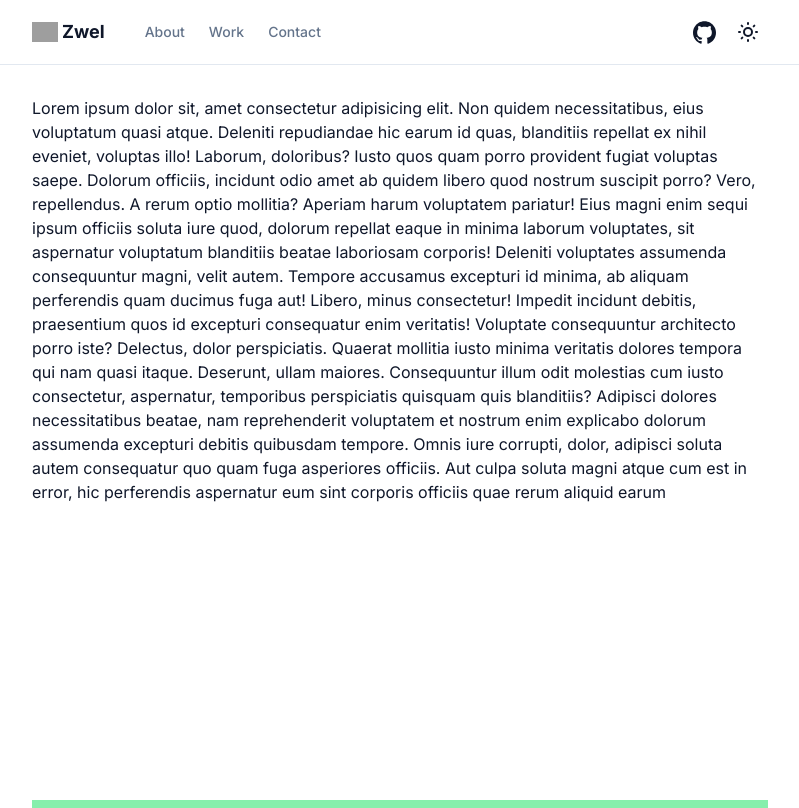
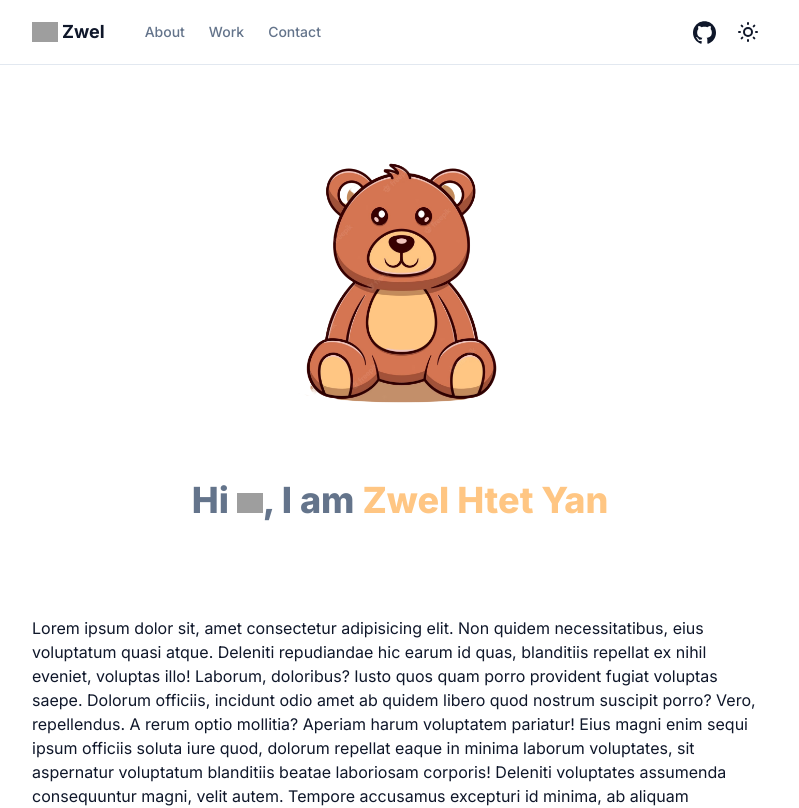
Before and after one commit to zwelhtetyan/zwel.dev, a Next.js app: page / in a window 1280 px wide. Shown: the top 808 px of the page, without its empty margins (240-1039 px from the left). Built offline with nearby package versions, Linux system fonts and the light colour scheme; grey boxes are pictures that could not be loaded.

Commit message:
progress: making hero section

```diff
--- a/app/page.tsx
+++ b/app/page.tsx
@@ -2,12 +2,12 @@ import Link from "next/link";
 
 import { siteConfig } from "@/config/site";
 import { buttonVariants } from "@/components/ui/button";
-import { About, Contact, Projects } from "@/components";
+import { About, Contact, Hero, Projects } from "@/components";
 
 export default function IndexPage() {
   return (
     <div className="container px-4 xs:px-8">
-      {/* <div className="flex max-w-[980px] flex-col items-start gap-2">
+      {/* <div className="flex max-w-[980px] flex-col items-start gap-2 pt-24">
         <h1 className="text-3xl font-extrabold leading-tight tracking-tighter md:text-4xl">
           Beautifully designed components <br className="hidden sm:inline" />
           built with Radix UI and Tailwind CSS.
@@ -35,6 +35,7 @@ export default function IndexPage() {
           GitHub
         </Link>
       </div> */}
+      <Hero />
       <About />
       <Projects />
       <Contact />
--- /dev/null
+++ b/components/hero/index.tsx
@@ -0,0 +1,21 @@
+import Image from "next/image";
+import { Icons } from "../icons";
+
+export default function Hero() {
+  return (
+    <section className="flex flex-col items-center pt-28">
+      <Image
+        src="/images/bear.png"
+        alt="bear"
+        width={500}
+        height={500}
+        className="mb-7 w-[340px]"
+      />
+
+      <h1 className="text-3xl font-extrabold text-muted-foreground xs:text-4xl">
+        Hi <Icons.wavingHand className="inline-block" />, I am{" "}
+        <span className="text-[#FFC683]">Zwel Htet Yan</span>
+      </h1>
+    </section>
+  );
+}
--- a/components/icons/index.tsx
+++ b/components/icons/index.tsx
@@ -29,6 +29,7 @@ export const Icons = {
     </svg>
   ),
   bear: (props: { className?: ComponentProps<"img">["className"] }) => (
+    // https://raw.githubusercontent.com/Tarikul-Islam-Anik/Animated-Fluent-Emojis/master/Emojis/Animals/Panda.png
     <Image
       src="https://raw.githubusercontent.com/Tarikul-Islam-Anik/Animated-Fluent-Emojis/master/Emojis/Animals/Bear.png"
       alt="Bear"
@@ -37,14 +38,13 @@ export const Icons = {
       {...props}
     />
   ),
+  wavingHand: (props: { className?: ComponentProps<"img">["className"] }) => (
+    <Image
+      src="https://raw.githubusercontent.com/Tarikul-Islam-Anik/Animated-Fluent-Emojis/master/Emojis/Hand%20gestures/Waving%20Hand.png"
+      alt="waving hand"
+      width={26}
+      height={26}
+      {...props}
+    />
+  ),
 };
-
-{
-  /* <img src="https://raw.githubusercontent.com/Tarikul-Islam-Anik/Animated-Fluent-Emojis/master/Emojis/Animals/Panda.png" alt="Panda" width="25" height="25" /> */
-}
-{
-  /* <img src="https://raw.githubusercontent.com/Tarikul-Islam-Anik/Animated-Fluent-Emojis/master/Emojis/Animals/Bear.png" alt="Bear" width="25" height="25" /> */
-}
-{
-  /* <img src="https://raw.githubusercontent.com/Tarikul-Islam-Anik/Animated-Fluent-Emojis/master/Emojis/Hand%20gestures/Waving%20Hand.png" alt="Waving Hand" width="25" height="25" /> */
-}
--- a/components/index.ts
+++ b/components/index.ts
@@ -1,5 +1,6 @@
 import About from "./about";
 import Projects from "./projects";
 import Contact from "./contact";
+import Hero from "./hero";
 
-export { About, Projects, Contact };
+export { Hero, About, Projects, Contact };
--- a/styles/globals.css
+++ b/styles/globals.css
@@ -5,9 +5,6 @@
 @layer base {
   :root {
     --headerBg: 0 0% 100% / 70%;
-
-    --background: 224 71% 4%;
-    --foreground: 213 31% 91%;
 
     --background: 0 0% 100%;
     --foreground: 222.2 47.4% 11.2%;
@@ -43,9 +40,6 @@
 
   .dark {
     --headerBg: 224 71% 4% / 70%;
-
-    --background: 224 71% 4%;
-    --foreground: 213 31% 91%;
 
     --background: 224 71% 4%;
     --foreground: 213 31% 91%;
```
Also changed, not shown: public/images/bear.png (added), 1 other file (tests, documents, lock files or other folders).
